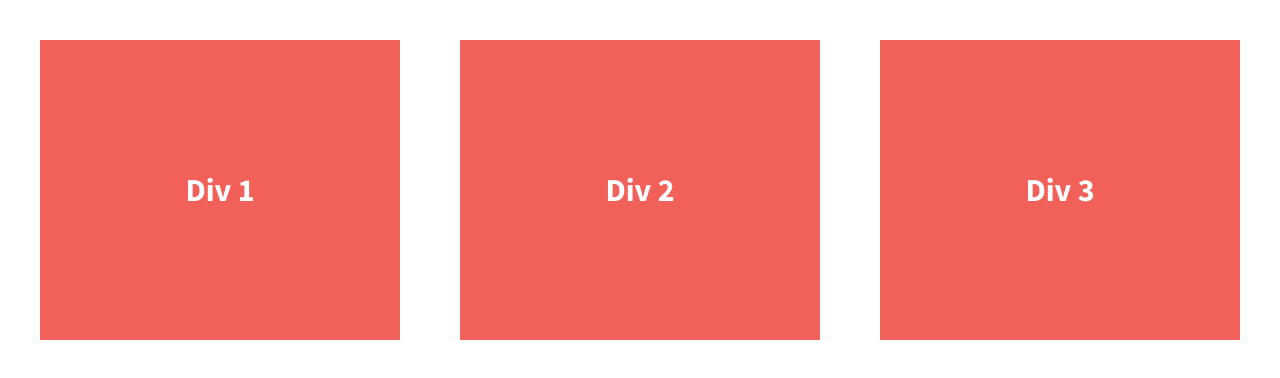
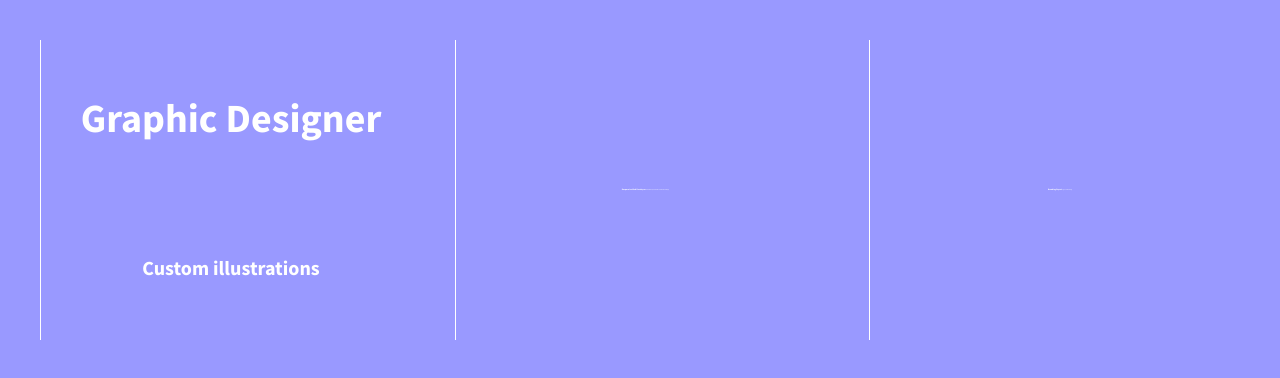
Before and after one commit to Sierra-Quin/div-flexbox, a plain HTML site: page index.html in a window 1280 px wide. Drawn offline with nearby package versions, Linux system fonts and the light colour scheme.

Commit message:
Background color changes, content added to three collumns

```diff
--- a/css/main.css
+++ b/css/main.css
@@ -97,7 +97,7 @@ textarea {
 
 
 html {
-  background-color: #fff;
+  background-color: #9999FF;
   height: 100%;
 }
 
@@ -119,15 +119,22 @@ body {
   /*give the divs a width of 30%, add display:flex, set justify-content and align-items to center*/
   color: #fff;
   line-height: 1.5em;
-  font-size: 1.6em;
-  background-color: #f16059;
+  border-left: 1px solid white;
+  padding-left: 10px;
   height: 300px;
   display: flex;
   justify-content: center;
   width: 30%;
   align-items: center;
+  flex-flow: wrap;
+}
+h1 .div-1, .div-2, .div-3 {
+  font-size: 2em;
 }
 
+p .div-1, .div-2, .div-3 {
+  font-size: 1px;
+}
 
 
 
--- a/index.html
+++ b/index.html
@@ -23,13 +23,17 @@
 
         <section class="wrapper">
             <div class="div-1">
-                Div 1
+                <h1>Graphic Designer</h1>
+                <p>Custom illustrations</p>
             </div>
             <div class="div-2">
-                Div 2
+                <h1>Responsive Web Developer</h1>
+                <p>Hand coded responsive HTML and CSS website design.</p>
+
             </div>
             <div class="div-3">
-                Div 3
+                <h1>Branding Expert</h1>
+                <p>Logo's, Product design</p>
             </div>
         </section>
 
```
